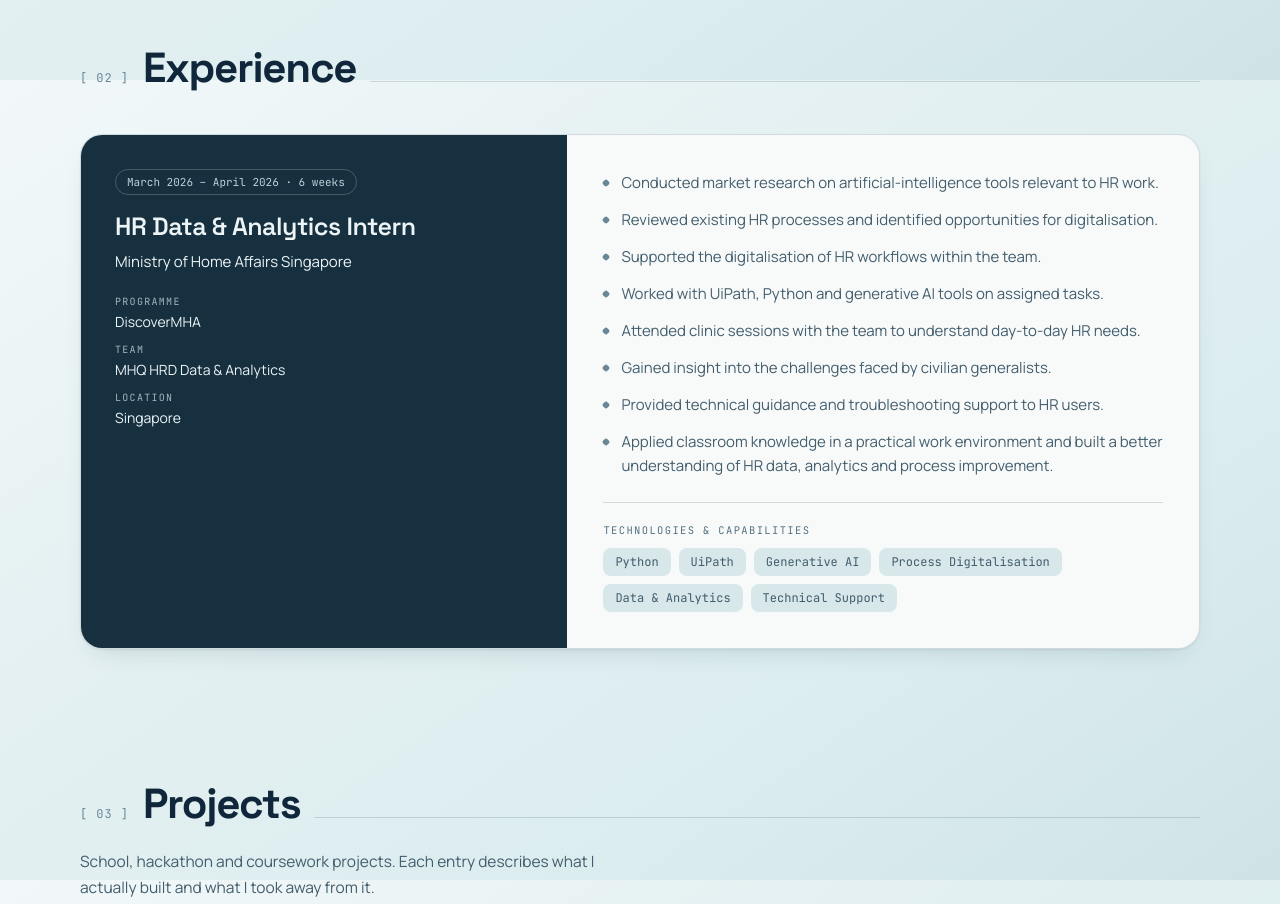
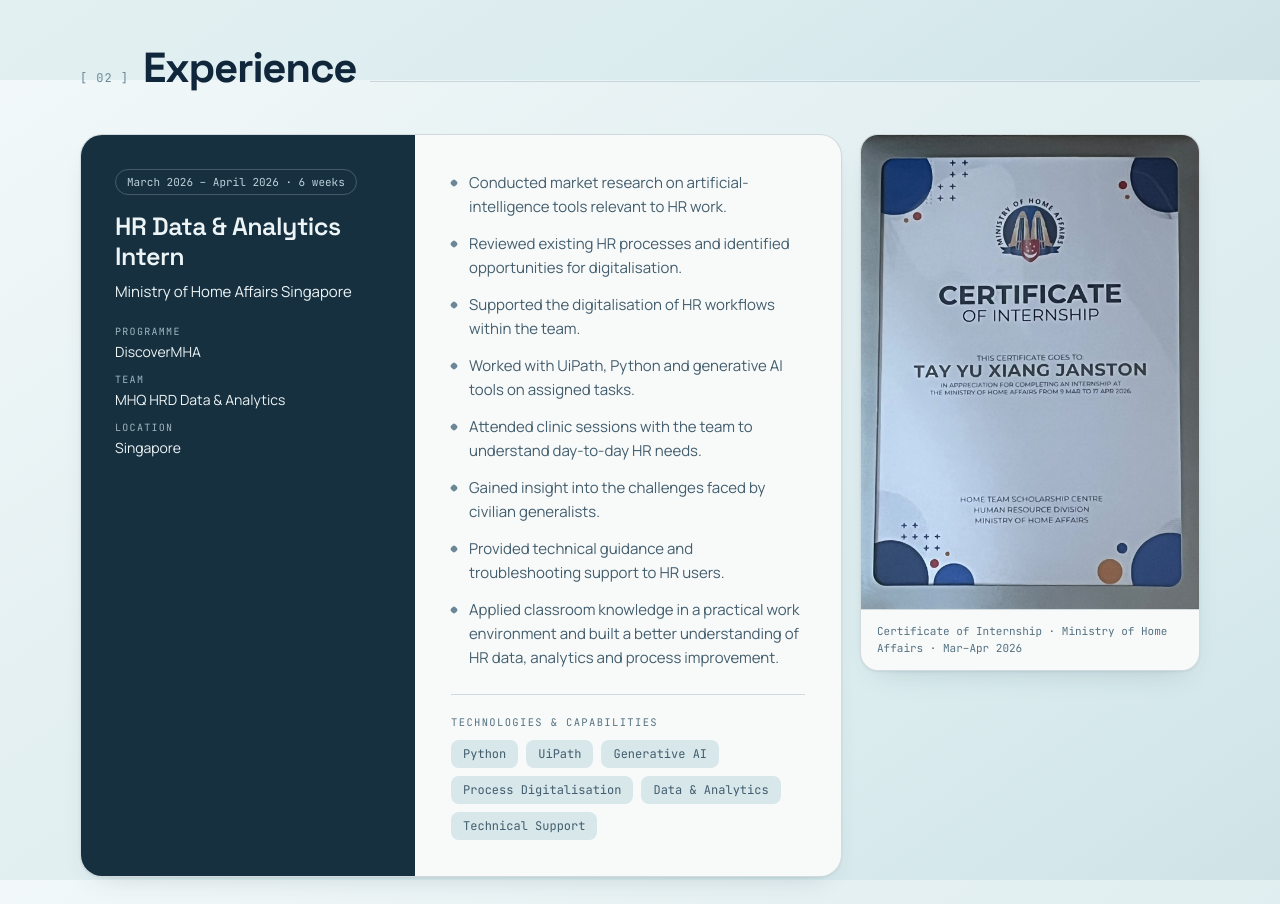
Before and after one commit to JanstonTay/janstontay-portfolio, a plain HTML site: page index.html in a window 1280 px wide. Shown: the part 1520-2424 px from the top of the page. Drawn offline with nearby package versions, Linux system fonts and the light colour scheme.

Commit message:
Add internship certificate image

```diff
--- a/index.html
+++ b/index.html
@@ -289,7 +289,8 @@
         <h2 style="font-family:var(--display);font-size:clamp(28px,4vw,42px);font-weight:700;letter-spacing:-.03em">Experience</h2>
         <span aria-hidden="true" style="flex:1;height:1px;background:var(--border)"></span>
       </div>
-      <div style="margin-top:40px;display:flex;flex-wrap:wrap;gap:0;border-radius:22px;border:1px solid var(--border);background:var(--surface);box-shadow:var(--shadow);overflow:hidden">
+      <div style="margin-top:40px;display:flex;flex-wrap:wrap;gap:18px;align-items:flex-start">
+        <div style="flex:1 1 680px;min-width:min(100%,320px);display:flex;flex-wrap:wrap;border-radius:22px;border:1px solid var(--border);background:var(--surface);box-shadow:var(--shadow);overflow:hidden">
           <div style="flex:1 1 300px;min-width:min(100%,280px);background:var(--dark);color:var(--on-dark);padding:clamp(24px,3vw,34px)">
             <div style="display:inline-flex;align-items:center;gap:8px;padding:5px 11px;border-radius:999px;border:1px solid var(--border-dark);font-family:var(--mono);font-size:11px;color:var(--on-dark-accent)">March 2026 – April 2026 · 6 weeks</div>
             <h3 style="margin-top:16px;font-family:var(--display);font-size:clamp(20px,2.4vw,25px);font-weight:600;letter-spacing:-.02em;line-height:1.2">HR Data &amp; Analytics Intern</h3>
@@ -317,6 +318,11 @@
               </ul>
             </div>
           </div>
+        </div>
+        <figure style="flex:0 1 340px;min-width:min(100%,280px);overflow:hidden;border-radius:var(--r);border:1px solid var(--border);background:var(--surface);box-shadow:var(--shadow)">
+          <img src="assets/experience/mha-internship-certificate.png" width="1140" height="1600" loading="lazy" decoding="async" alt="Ministry of Home Affairs Certificate of Internship awarded to Janston Tay for completing an internship from 9 March to 17 April 2026" style="display:block;width:100%;height:auto">
+          <figcaption style="padding:13px 16px;border-top:1px solid var(--border);font-family:var(--mono);font-size:11px;line-height:1.55;color:var(--muted)">Certificate of Internship · Ministry of Home Affairs · Mar–Apr 2026</figcaption>
+        </figure>
       </div>
     </section>
 
```
Also changed, not shown: assets/experience/mha-internship-certificate.png (added). Lines whose indentation alone changed are shown as unchanged.
